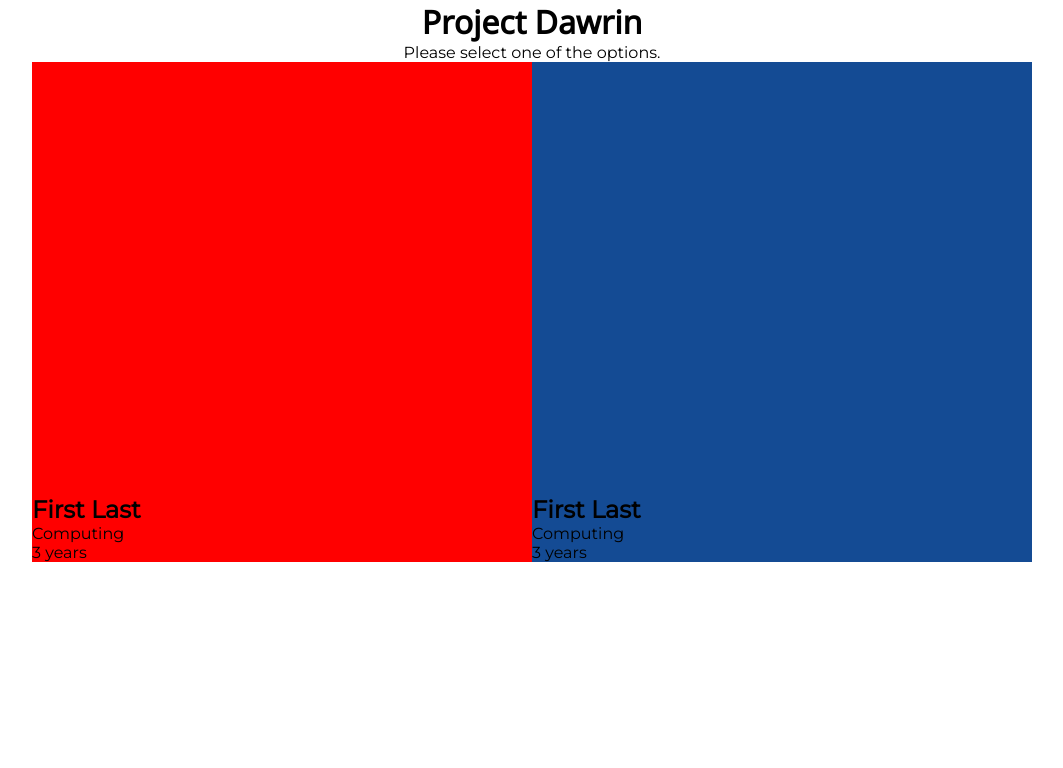
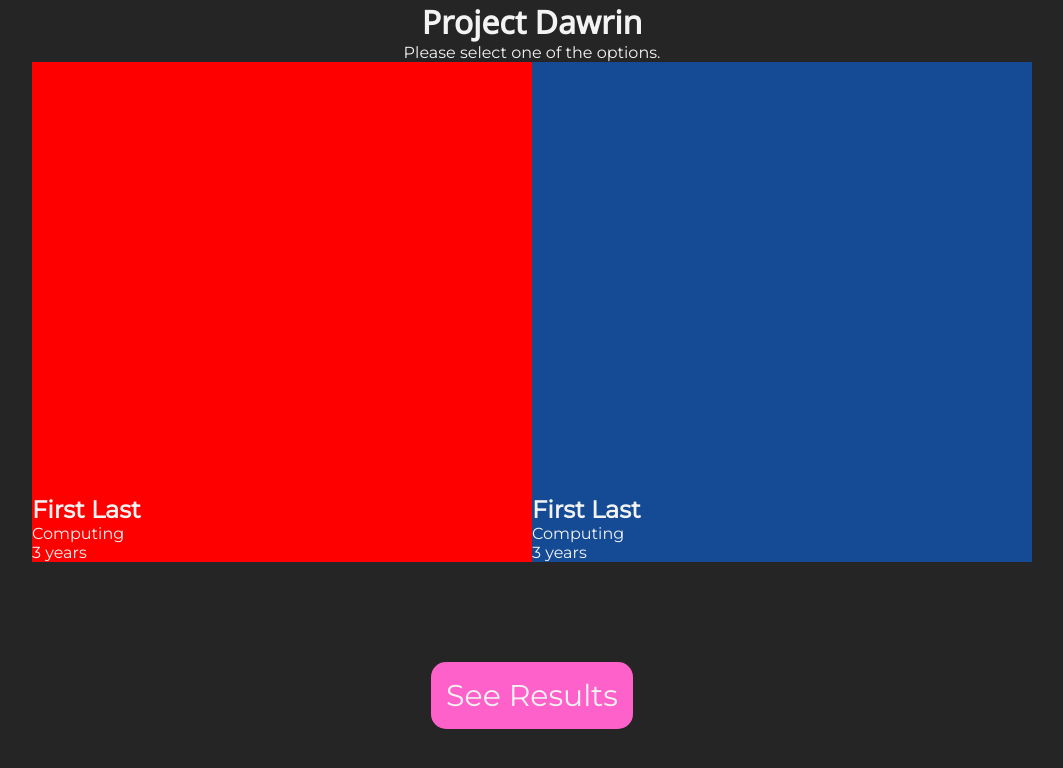
Before and after one commit to jacob-seiler/project-darwin, a plain HTML site: page index.html in a window 1280 px wide. Shown: the whole page, without its empty margins (108-1171 px from the left). Drawn offline with Linux system fonts and the light colour scheme.

Commit message:
Added more design

```diff
--- a/css/style.scss
+++ b/css/style.scss
@@ -1,4 +1,13 @@
 @import url("https://fonts.googleapis.com/css?family=Montserrat|Noto+Sans&display=swap");
+
+$colors: (
+	"base": #252525,
+	"light": #f3f3f3
+);
+
+@function get-color($color) {
+	@return map-get($colors, $color);
+}
 
 * {
 	padding: 0;
@@ -6,14 +15,30 @@
 }
 
 body {
+	display: block;
+	position: relative;
 	font-family: "Montserrat", sans-serif;
+
+	color: get-color(light);
+	background-color: get-color(base);
 }
 
 h1 {
 	font-family: "Noto Sans", sans-serif;
 }
 
+.button {
+	cursor: pointer;
+	background-color: rgb(255, 97, 202);
+
+	display: inline-block;
+	font-size: 30px;
+	padding: 15px;
+	border-radius: 15px;
+}
+
 .selection {
+	display: block;
 	text-align: center;
 
 	.choices {
@@ -22,6 +47,7 @@ h1 {
 	}
 
 	.option {
+		cursor: pointer;
 		height: 500px;
 		width: 500px;
 
@@ -33,4 +59,8 @@ h1 {
 	.option:hover {
 		box-shadow: inset 0px 0px 300px 200px rgba(255, 255, 255, 0.25);
 	}
+
+	.button {
+		margin-top: 100px;
+	}
 }
--- a/index.html
+++ b/index.html
@@ -27,6 +27,7 @@
 					</div>
 				</div>
 			</div>
+			<a class="button button-results" onclick="getResults()">See Results</a>
 		</div>
 		<div hidden class="result">
 			<h1>Results</h1>
--- a/js/main.js
+++ b/js/main.js
@@ -5,8 +5,9 @@ function updateSelections() {
 	// TODO get new options from server, then update DOM
 }
 
-function getResults(data) {
+function getResults() {
 	// TODO send data array to server and get results, then update DOM
+	// TODO error from server if selections is less than 3
 }
 
 document.addEventListener("DOMContentLoaded", () => {
```
Also changed, not shown: css/style.css, 1 other file.
